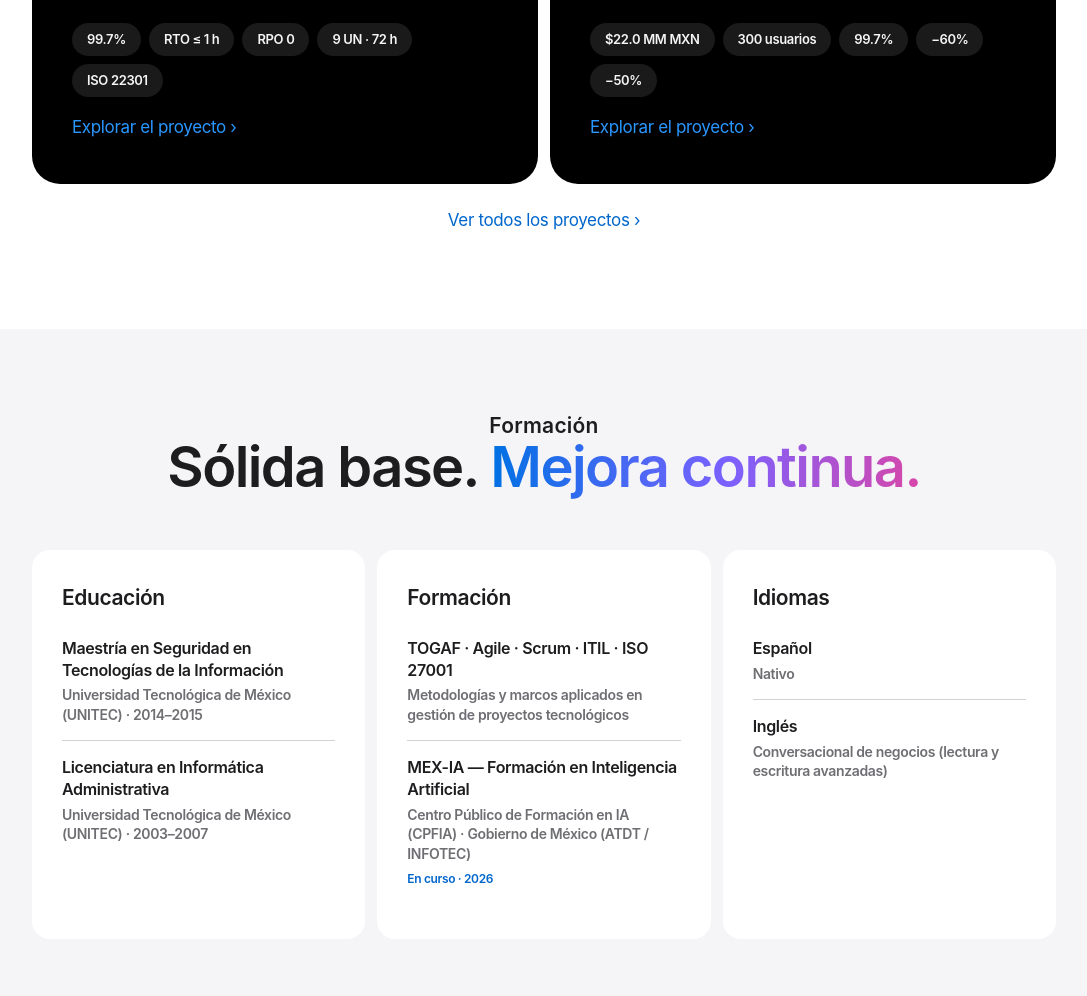
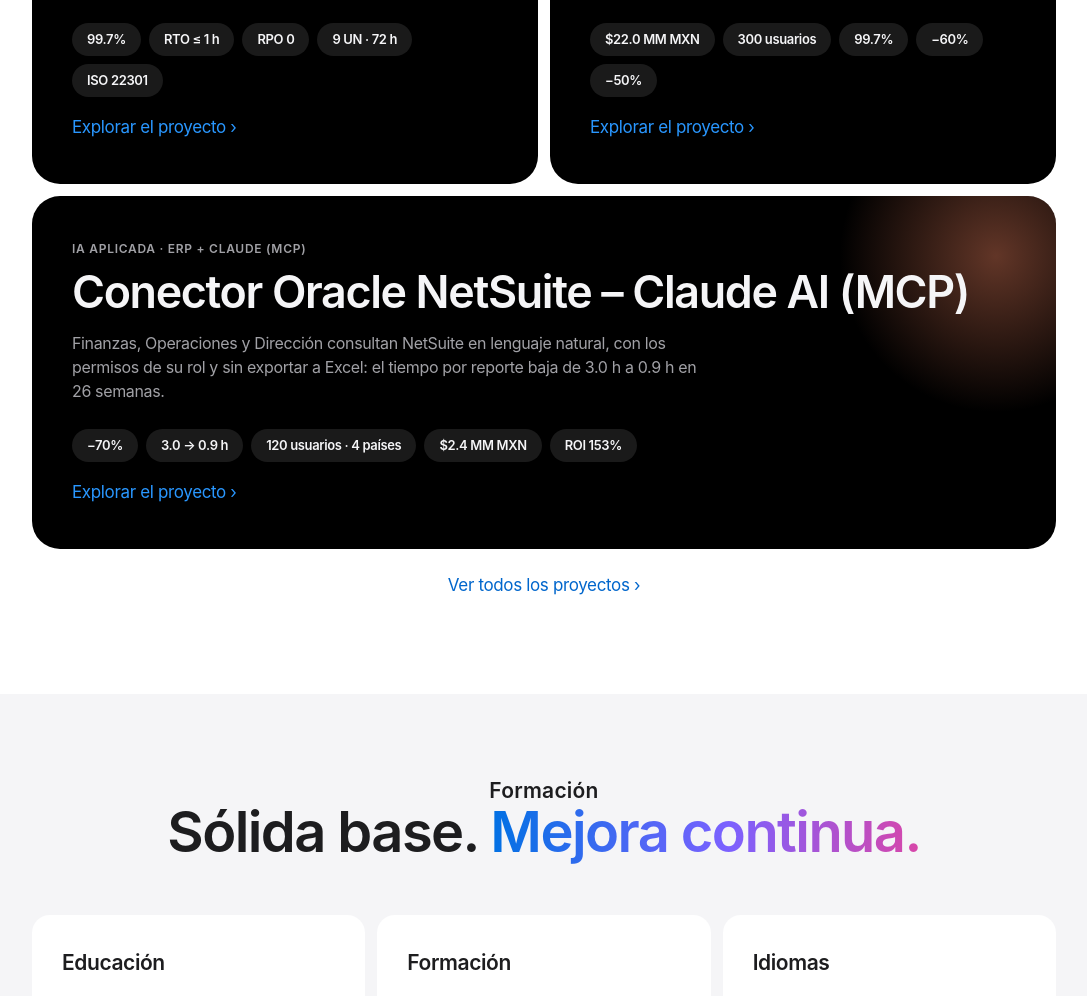
Before and after one commit to fherg15/fherg15.github.io, a plain HTML site: page index.html in a window 1280 px wide. Shown: the part 6297-7293 px from the top of the page, without its empty margins (96-1183 px from the left). Drawn offline with Linux system fonts and the light colour scheme.

Commit message:
Proyectos: add NetSuite–Claude MCP card

```diff
--- a/index.html
+++ b/index.html
@@ -177,6 +177,9 @@ main{display:flex;flex-direction:column;gap:12px;padding-bottom:12px}
 .pjc .go{margin-top:18px;color:#2997ff;font-size:17px;position:relative}
 .pjm{display:grid;grid-template-rows:1fr 1fr;gap:12px}
 .pjc2 .glow{background:radial-gradient(circle,rgba(155,123,255,.42),transparent 65%)}
+.pjc3{grid-column:1/-1;min-height:320px}
+.pjc3 .glow{background:radial-gradient(circle,rgba(217,119,87,.45),transparent 65%)}
+.pjc3 .ds{max-width:640px}
 .pjall{text-align:center;margin-top:24px}
 .pjall a{color:var(--link);font-size:17px;text-decoration:none}
 .pjall a:hover{text-decoration:underline}
@@ -347,6 +350,14 @@ footer span{display:block;max-width:1024px;margin:0 auto}
       <div class="kpis"><span class="kp">$22.0 MM MXN</span><span class="kp" data-i18n="pj.2k">300 usuarios</span><span class="kp">99.7%</span><span class="kp">−60%</span><span class="kp">−50%</span></div>
       <div class="go" data-i18n="pj.go">Explorar el proyecto ›</div>
     </a>
+    <a class="pjc pjc3 rv" href="proyectos/netsuite-claude-mcp/" data-href-es="proyectos/netsuite-claude-mcp/" data-href-en="proyectos/netsuite-claude-mcp/en/" onclick="gtag('event','project_open',{project:'netsuite-claude-mcp',from:'home'})">
+      <div class="glow"></div>
+      <div class="tg" data-i18n="pj.3tag">IA aplicada · ERP + Claude (MCP)</div>
+      <div class="tt" data-i18n="pj.3t">Conector Oracle NetSuite – Claude AI (MCP)</div>
+      <div class="ds" data-i18n="pj.3d">Finanzas, Operaciones y Dirección consultan NetSuite en lenguaje natural, con los permisos de su rol y sin exportar a Excel: el tiempo por reporte baja de 3.0 h a 0.9 h en 26 semanas.</div>
+      <div class="kpis"><span class="kp">−70%</span><span class="kp">3.0 → 0.9 h</span><span class="kp" data-i18n="pj.3k">120 usuarios · 4 países</span><span class="kp">$2.4 MM MXN</span><span class="kp">ROI 153%</span></div>
+      <div class="go" data-i18n="pj.go">Explorar el proyecto ›</div>
+    </a>
   </div>
   <div class="pjall rv"><a href="proyectos/" data-href-es="proyectos/" data-href-en="proyectos/en/" data-i18n="pj.all">Ver todos los proyectos ›</a></div>
 </div></section>
@@ -463,7 +474,7 @@ const JOBS={
 const T={
  es:{
   'n.sum':'Resumen','n.exp':'Trayectoria','n.skills':'Expertise','n.edu':'Formación','n.cta':'Contactar',
-  'n.pj':'Proyectos','pj.kicker':'Proyectos','pj.h':'Planes que se pueden <span class="grad">ver funcionar.</span>','pj.p':'Casos de estudio interactivos: arquitectura, métricas y simulaciones explicadas paso a paso.','pj.1tag':'Continuidad de negocio · ERP SaaS','pj.1t':'DRP con RTO/RPO','pj.1d':'Plan de recuperación ante desastres para Oracle NetSuite: 99.7% de disponibilidad de negocio y 9 unidades de negocio que siguen operando aunque el ERP caiga.','pj.1k':'9 UN · 72 h','pj.go':'Explorar el proyecto ›','pj.m1':'para que cada unidad de negocio opere en modo degradado','pj.m2':'transacciones perdidas en las integraciones','pj.all':'Ver todos los proyectos ›','pj.2tag':'Transformación digital · ERP + App móvil','pj.2t':'ERP Dynamics y App','pj.2d':'Microsoft Dynamics 365 para 300 usuarios y la plataforma móvil Movilform integrada al ERP: trazabilidad, transporte, documentación regulatoria y portal de clientes en 24 meses.','pj.2k':'300 usuarios',
+  'n.pj':'Proyectos','pj.kicker':'Proyectos','pj.h':'Planes que se pueden <span class="grad">ver funcionar.</span>','pj.p':'Casos de estudio interactivos: arquitectura, métricas y simulaciones explicadas paso a paso.','pj.1tag':'Continuidad de negocio · ERP SaaS','pj.1t':'DRP con RTO/RPO','pj.1d':'Plan de recuperación ante desastres para Oracle NetSuite: 99.7% de disponibilidad de negocio y 9 unidades de negocio que siguen operando aunque el ERP caiga.','pj.1k':'9 UN · 72 h','pj.go':'Explorar el proyecto ›','pj.m1':'para que cada unidad de negocio opere en modo degradado','pj.m2':'transacciones perdidas en las integraciones','pj.all':'Ver todos los proyectos ›','pj.2tag':'Transformación digital · ERP + App móvil','pj.2t':'ERP Dynamics y App','pj.2d':'Microsoft Dynamics 365 para 300 usuarios y la plataforma móvil Movilform integrada al ERP: trazabilidad, transporte, documentación regulatoria y portal de clientes en 24 meses.','pj.2k':'300 usuarios','pj.3tag':'IA aplicada · ERP + Claude (MCP)','pj.3t':'Conector Oracle NetSuite – Claude AI (MCP)','pj.3d':'Finanzas, Operaciones y Dirección consultan NetSuite en lenguaje natural, con los permisos de su rol y sin exportar a Excel: el tiempo por reporte baja de 3.0 h a 0.9 h en 26 semanas.','pj.3k':'120 usuarios · 4 países',
   'hero.kicker':'Líder Regional de TI LATAM',
   'hero.h1':'Dieciséis años haciendo que la tecnología trabaje <span class="grad">para el negocio.</span>',
   'hero.lead':'CIO · ERP · Ciberseguridad ISO 27001 · IA Aplicada. Ejecutivo de TI en multinacionales de México, Perú, Colombia y Chile, con reporte a corporativos en Francia, España y Reino Unido.',
@@ -508,7 +519,7 @@ const T={
  },
  en:{
   'n.sum':'Overview','n.exp':'Experience','n.skills':'Expertise','n.edu':'Education','n.cta':'Contact',
-  'n.pj':'Projects','pj.kicker':'Projects','pj.h':'Plans you can <span class="grad">see working.</span>','pj.p':'Interactive case studies: architecture, metrics and simulations explained step by step.','pj.1tag':'Business continuity · SaaS ERP','pj.1t':'DRP with RTO/RPO','pj.1d':'Disaster recovery plan for Oracle NetSuite: 99.7% business availability and 9 business units that keep operating even if the ERP goes down.','pj.1k':'9 BUs · 72 h','pj.go':'Explore the project ›','pj.m1':'for every business unit to run in degraded mode','pj.m2':'transactions lost in integrations','pj.all':'See all projects ›','pj.2tag':'Digital transformation · ERP + mobile app','pj.2t':'ERP Dynamics & App','pj.2d':'Microsoft Dynamics 365 for 300 users plus the Movilform mobile platform integrated with the ERP: traceability, transport, regulatory documents and a customer portal in 24 months.','pj.2k':'300 users',
+  'n.pj':'Projects','pj.kicker':'Projects','pj.h':'Plans you can <span class="grad">see working.</span>','pj.p':'Interactive case studies: architecture, metrics and simulations explained step by step.','pj.1tag':'Business continuity · SaaS ERP','pj.1t':'DRP with RTO/RPO','pj.1d':'Disaster recovery plan for Oracle NetSuite: 99.7% business availability and 9 business units that keep operating even if the ERP goes down.','pj.1k':'9 BUs · 72 h','pj.go':'Explore the project ›','pj.m1':'for every business unit to run in degraded mode','pj.m2':'transactions lost in integrations','pj.all':'See all projects ›','pj.2tag':'Digital transformation · ERP + mobile app','pj.2t':'ERP Dynamics & App','pj.2d':'Microsoft Dynamics 365 for 300 users plus the Movilform mobile platform integrated with the ERP: traceability, transport, regulatory documents and a customer portal in 24 months.','pj.2k':'300 users','pj.3tag':'Applied AI · ERP + Claude (MCP)','pj.3t':'Oracle NetSuite – Claude AI (MCP) Connector','pj.3d':'Finance, Operations and Leadership query NetSuite in plain language, with their role’s permissions and no Excel exports: time per report drops from 3.0 h to 0.9 h in 26 weeks.','pj.3k':'120 users · 4 countries',
   'hero.kicker':'LATAM Regional IT Leader',
   'hero.h1':'Sixteen years making technology work <span class="grad">for the business.</span>',
   'hero.lead':'CIO · ERP · ISO 27001 Cybersecurity · Applied AI. IT executive at multinationals in Mexico, Peru, Colombia and Chile, reporting to headquarters in France, Spain and the United Kingdom.',
```
